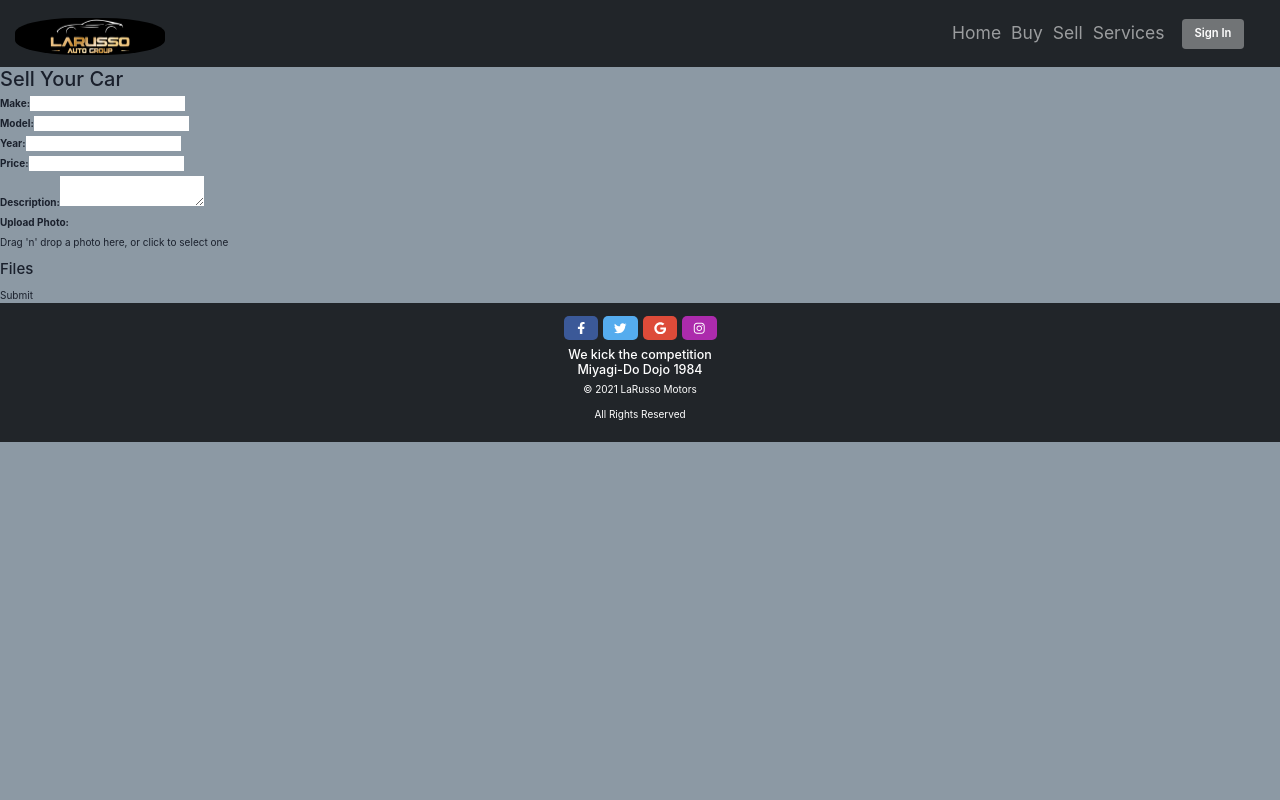
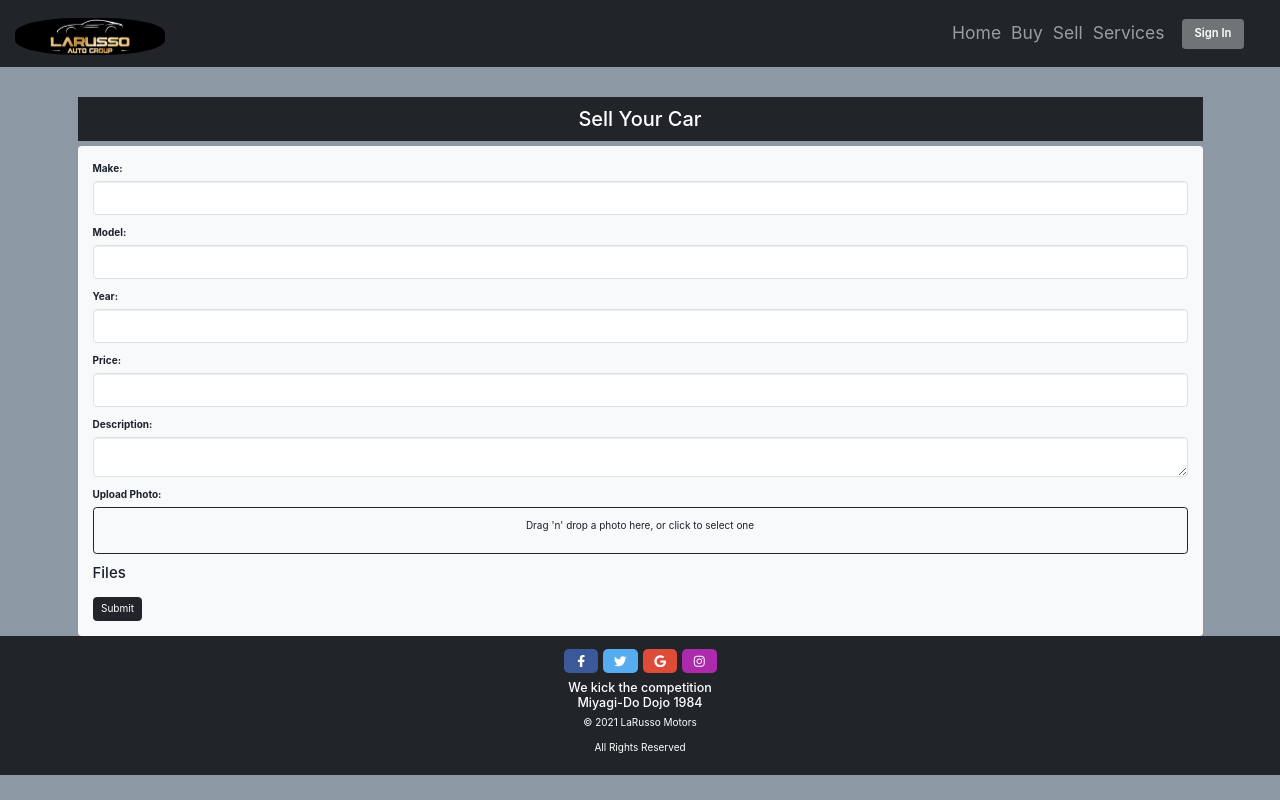
Before and after one commit to workVipulPareek/ASD_project, a React (Vite) app in the folder vite-project/: page /sell in a window 1280 px wide. Built offline with nearby package versions, Linux system fonts and the light colour scheme.

Commit message:
Update2 Sell.jsx

```diff
--- a/vite-project/src/components/Sell.jsx
+++ b/vite-project/src/components/Sell.jsx
@@ -10,9 +10,12 @@ import Sell from .....
 
 */
 // src/components/Sell.jsx
+// src/components/Sell.jsx
+
 import React from 'react';
 import { useForm } from 'react-hook-form';
 import { useDropzone } from 'react-dropzone';
+import 'bootstrap/dist/css/bootstrap.min.css';
 
 const Sell = () => {
   const { register, handleSubmit, reset, formState: { errors } } = useForm();
@@ -27,57 +30,57 @@ const Sell = () => {
   });
 
   const files = acceptedFiles.map(file => (
-    <li key={file.path}>
+    <li key={file.path} className="list-group-item">
       {file.path} - {file.size} bytes
     </li>
   ));
 
   return (
-    <div className="sell-form">
-      <h2>Sell Your Car</h2>
-      <form onSubmit={handleSubmit(onSubmit)}>
-        <div>
-          <label htmlFor="make">Make:</label>
-          <input id="make" {...register('make', { required: true })} />
-          {errors.make && <p>This field is required</p>}
+    <div className="container mt-5">
+      <h2 className="text-center text-white bg-dark p-3">Sell Your Car</h2>
+      <form onSubmit={handleSubmit(onSubmit)} className="bg-light p-4 rounded">
+        <div className="mb-3">
+          <label htmlFor="make" className="form-label">Make:</label>
+          <input id="make" className="form-control" {...register('make', { required: true })} />
+          {errors.make && <p className="text-danger">This field is required</p>}
         </div>
 
-        <div>
-          <label htmlFor="model">Model:</label>
-          <input id="model" {...register('model', { required: true })} />
-          {errors.model && <p>This field is required</p>}
+        <div className="mb-3">
+          <label htmlFor="model" className="form-label">Model:</label>
+          <input id="model" className="form-control" {...register('model', { required: true })} />
+          {errors.model && <p className="text-danger">This field is required</p>}
         </div>
 
-        <div>
-          <label htmlFor="year">Year:</label>
-          <input id="year" type="number" {...register('year', { required: true, min: 1886 })} />
-          {errors.year && <p>This field is required and must be a valid year</p>}
+        <div className="mb-3">
+          <label htmlFor="year" className="form-label">Year:</label>
+          <input id="year" type="number" className="form-control" {...register('year', { required: true, min: 1886 })} />
+          {errors.year && <p className="text-danger">This field is required and must be a valid year</p>}
         </div>
 
-        <div>
-          <label htmlFor="price">Price:</label>
-          <input id="price" type="number" {...register('price', { required: true })} />
-          {errors.price && <p>This field is required</p>}
+        <div className="mb-3">
+          <label htmlFor="price" className="form-label">Price:</label>
+          <input id="price" type="number" className="form-control" {...register('price', { required: true })} />
+          {errors.price && <p className="text-danger">This field is required</p>}
         </div>
 
-        <div>
-          <label htmlFor="description">Description:</label>
-          <textarea id="description" {...register('description')} />
+        <div className="mb-3">
+          <label htmlFor="description" className="form-label">Description:</label>
+          <textarea id="description" className="form-control" {...register('description')} />
         </div>
 
-        <div>
-          <label>Upload Photo:</label>
-          <div {...getRootProps({ className: 'dropzone' })}>
+        <div className="mb-3">
+          <label className="form-label">Upload Photo:</label>
+          <div {...getRootProps({ className: 'dropzone border border-dark p-3 rounded' })}>
             <input {...getInputProps()} />
-            <p>Drag 'n' drop a photo here, or click to select one</p>
+            <p className="text-center">Drag 'n' drop a photo here, or click to select one</p>
           </div>
-          <aside>
+          <aside className="mt-3">
             <h4>Files</h4>
-            <ul>{files}</ul>
+            <ul className="list-group">{files}</ul>
           </aside>
         </div>
 
-        <button type="submit">Submit</button>
+        <button type="submit" className="btn btn-dark">Submit</button>
       </form>
     </div>
   );
```
